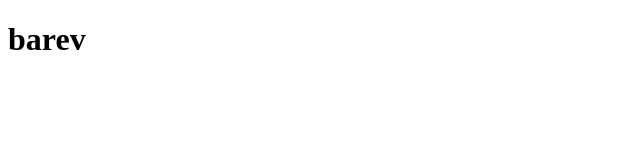
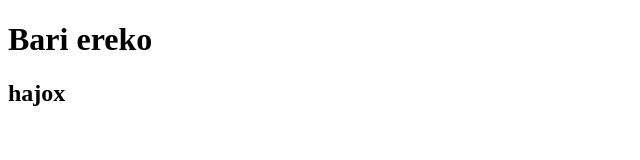
Before and after one commit to Danyos/myproject, a plain HTML site: page index.html in a window 1280 px wide. Shown: the whole page, without its empty margins (0-640 px from the left). Drawn offline with Linux system fonts and the light colour scheme.

Commit message:
popoxel em title

```diff
--- a/index.html
+++ b/index.html
@@ -5,6 +5,7 @@
     <title>Title</title>
 </head>
 <body>
-<h1>barev</h1>
+<h1>Bari ereko</h1>
+<h2>hajox</h2>
 </body>
 </html>
```
